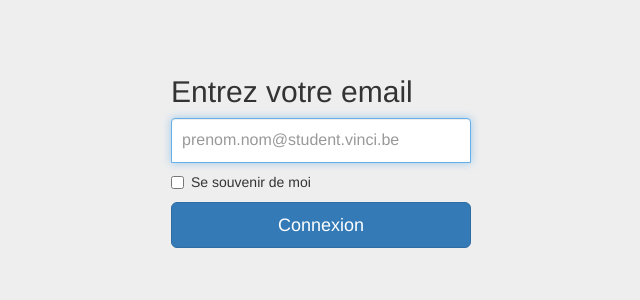
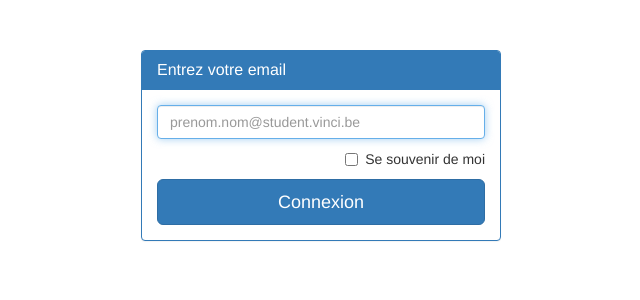
Before and after one commit to florianverdonck/projetWeb, a PHP site: page / in a window 1280 px wide. Shown: the top 300 px of the page, without its empty margins (319-959 px from the left). Run offline with PHP 8.4, Linux system fonts and the light colour scheme.

Commit message:
Login page enhancement - Claco look

```diff
--- a/views/login.php
+++ b/views/login.php
@@ -4,42 +4,42 @@
 		<meta charset="utf-8">
 		<meta http-equiv="X-UA-Compatible" content="IE=edge">
 		<meta name="viewport" content="width=device-width, initial-scale=1">
-
 		<meta name="description" content="Page de connexion à la plateforme de prise de présences de l'IPL">
 		<meta name="author" content="Christopher CASTEL et Florian VERDONCK">
-
 		<title>IPL Présences - Page de connexion</title>
-
 		<!-- Bootstrap core CSS -->
 		<link href="<?=PATH_BS_CSS; ?>bootstrap.min.css" rel="stylesheet">
-
+		<!-- Custom CSS -->
+		<link href="<?=PATH_CSS; ?>custom.css" rel="stylesheet">
 		<!-- IE10 viewport hack for Surface/desktop Windows 8 bug -->
 		<link href="<?=PATH_BS_CSS; ?>ie10-viewport.min.css" rel="stylesheet">
-
-    <!-- Custom styles for this template -->
-    <link href="<?=PATH_BS_CSS; ?>signin.css" rel="stylesheet">
-
 	</head>
-
 	<body>
-
 		<div class="container">
 
-      <form class="form-signin" action="index.php?page=login" method="post">
-        <h2 class="form-signin-heading">Entrez votre email</h2>
+			<div class="row pt50">
+				<div class="col-md-4 col-md-offset-4">
+					<div class="panel panel-primary">
+						<div class="panel-heading">
+							<h3 class="panel-title">Entrez votre email</h3>
+						</div>
+						<div class="panel-body">
+							<form class="" action="index.php?page=login" method="post">
 								<label for="inputEmail" class="sr-only">prenom.nom@student.vinci.be</label>
 								<input type="email" id="inputEmail" name="inputEmail" class="form-control" placeholder="prenom.nom@student.vinci.be" required autofocus>
-        <div class="checkbox">
+								<div class="checkbox pull-right">
 									<label>
 									<input type="checkbox" value="remember" name="inputRemember"> Se souvenir de moi
 									</label>
 								</div>
 								<button class="btn btn-lg btn-primary btn-block" type="submit">Connexion</button>
 							</form>
-
-    </div> <!-- /container -->
-
-
+						</div>
+					</div>
+				</div>
+			</div>
+		</div>
+		<!-- /container -->
 		<!-- IE10 viewport hack for Surface/desktop Windows 8 bug -->
 		<script src="<?=PATH_BS_JS; ?>ie10-viewport.min.js"></script>
 	</body>
```
Lines whose indentation alone changed are shown as unchanged.
